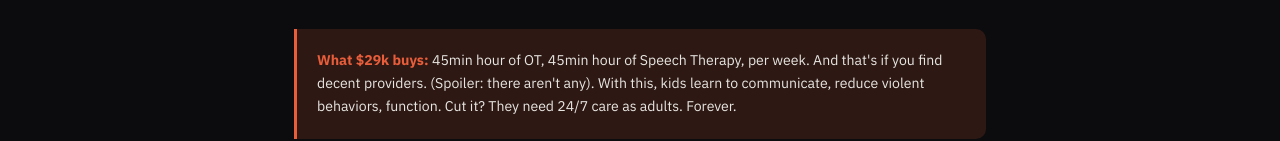
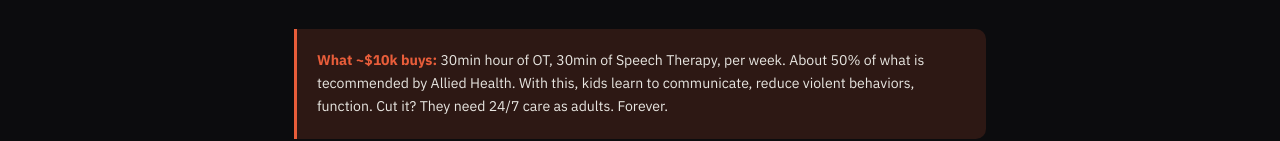
Before and after one commit to accidentallycorrect/chaoticgoodstats, a plain HTML site: page index.html in a window 1280 px wide. Shown: the part 5237-5378 px from the top of the page. Drawn offline with Linux system fonts and the light colour scheme.

Commit message:
Update callout text for therapy costs

```diff
--- a/index.html
+++ b/index.html
@@ -819,7 +819,7 @@ margin: 0 auto;
   </div>
 
   <div class="callout reveal">
-    <strong>What $29k buys:</strong> 45min hour of OT, 45min hour of Speech Therapy, per week. And that's if you find decent providers. (Spoiler: there aren't any). With this, kids learn to communicate, reduce violent behaviors, function. Cut it? They need 24/7 care as adults. Forever.
+    <strong>What ~$10k buys:</strong> 30min hour of OT, 30min of Speech Therapy, per week. About 50% of what is tecommended by Allied Health. With this, kids learn to communicate, reduce violent behaviors, function. Cut it? They need 24/7 care as adults. Forever.
   </div>
 </section>
 
```
